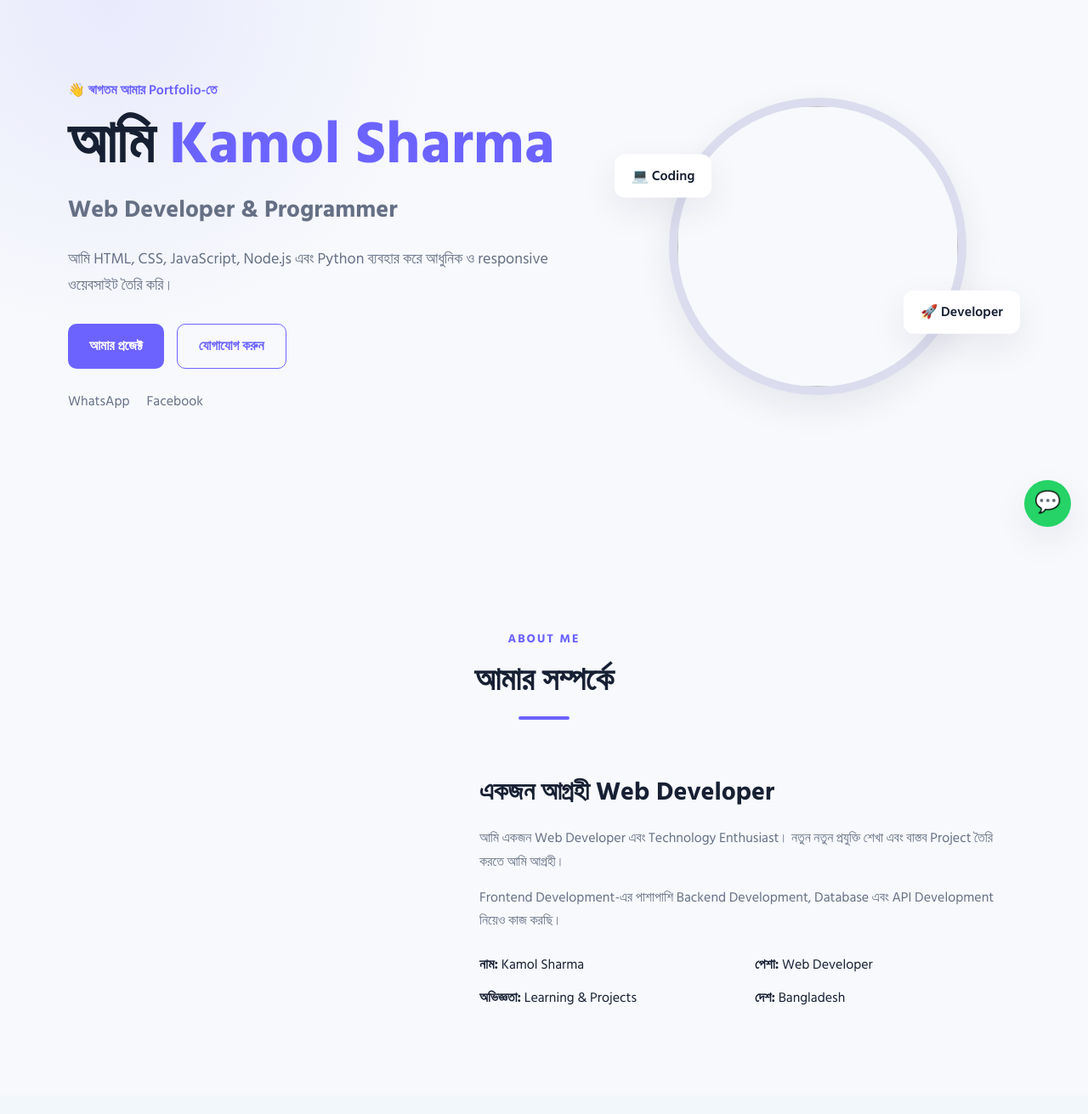
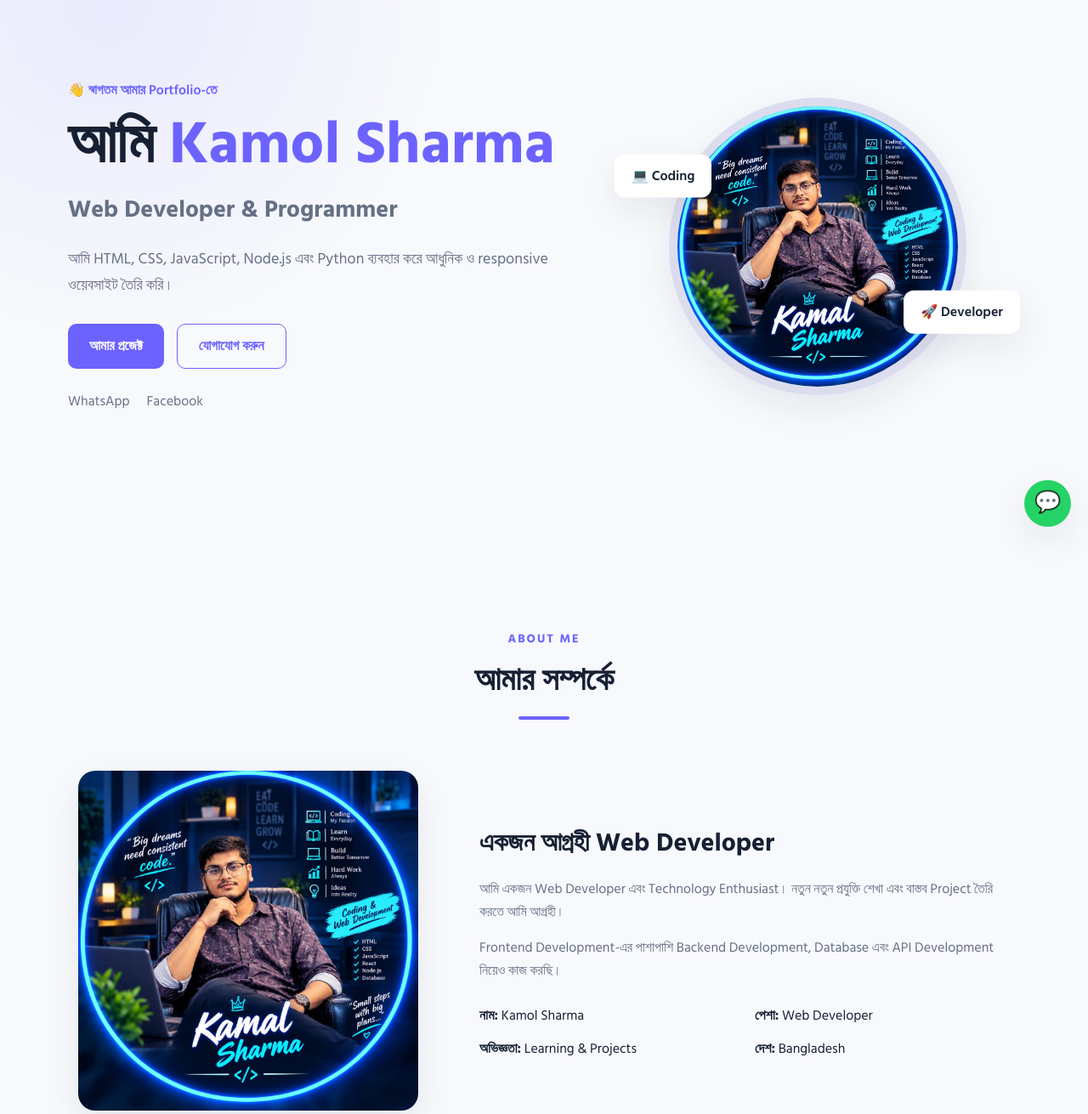
Before and after one commit to komolsharma2004-bot/my-portfolio, a website: page public/index.html in a window 1280 px wide. Shown: the part 160-1471 px from the top of the page at 85% size. Drawn offline with Linux system fonts and the light colour scheme; no server answers.

Commit message:
Update image source to use assets/profile.jpg

```diff
--- a/public/index.html
+++ b/public/index.html
@@ -159,7 +159,7 @@
                     <div class="image-circle">
 
                         <!-- নিজের ছবি এখানে দিন -->
-                       <img src="WhatsApp Image 2025-05-10 at 22.31.30_8f05581f.jpg" alt="">
+                       <img src="assets/profile.jpg" alt="">
 
                     </div>
 
@@ -199,7 +199,7 @@
                 <div class="about-grid">
 
                     <div class="about-image reveal">
-                        <img src="WhatsApp Image 2025-05-10 at 22.31.30_8f05581f.jpg" alt="">
+                        <img src="assets/profile.jpg" alt="">
 
 
                     </div>
```
